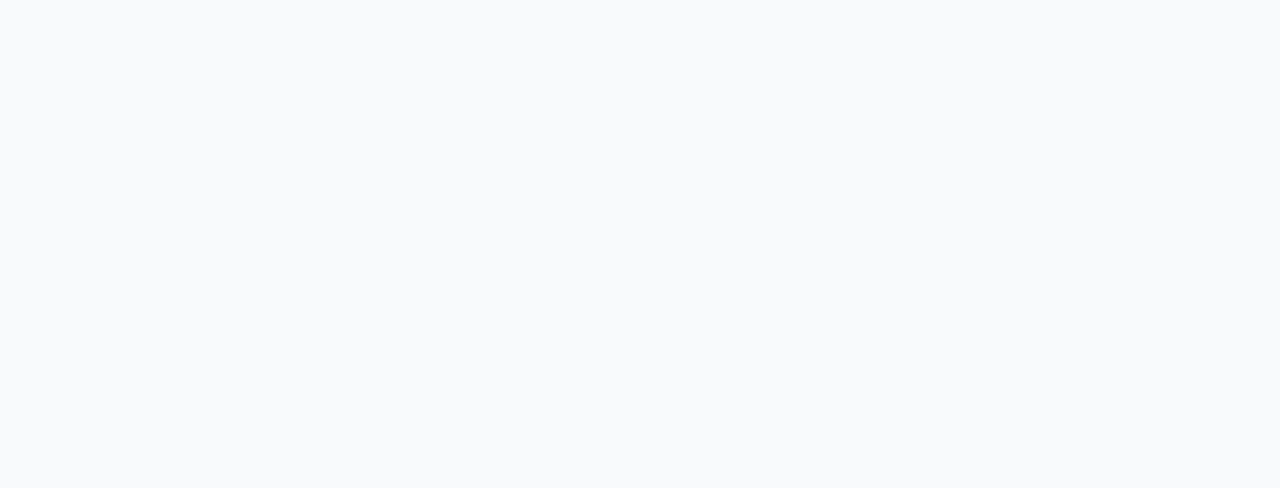
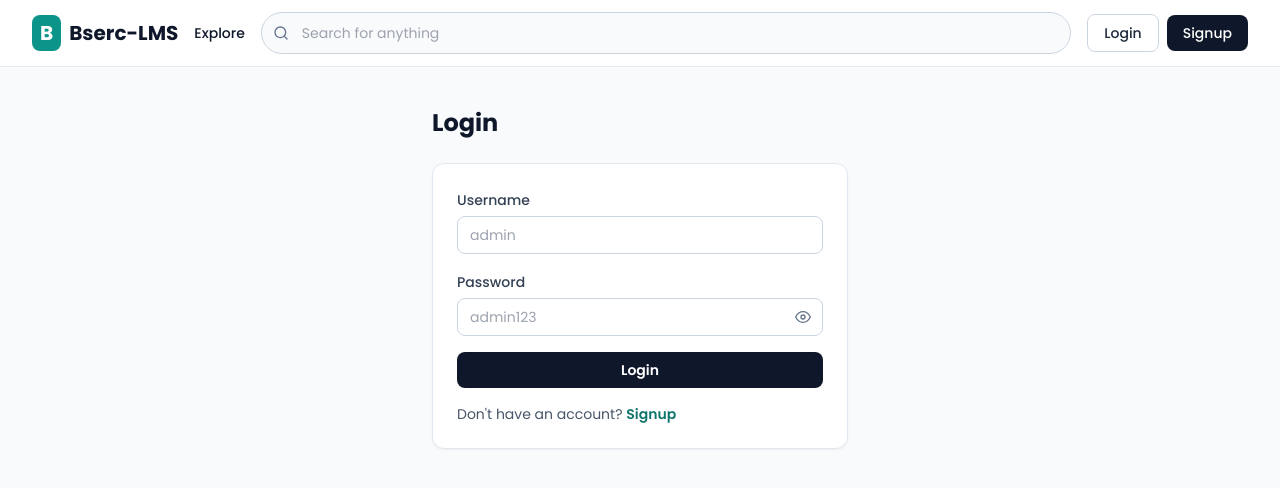
Before and after one commit to deepa11042004/bserc-frontend, a React (Vite) app: page /login in a window 1280 px wide. Before the commit this address had no page. Shown: the top 488 px of the page. Built offline with nearby package versions, Linux system fonts and the light colour scheme.

Commit message:
added auth mod

```diff
--- a/src/App.jsx
+++ b/src/App.jsx
@@ -2,6 +2,8 @@ import { Routes, Route } from "react-router-dom";
 import Home from "./pages/Home";
 import Dashboard from "./pages/Dashboard";
 import CourseDetails from "./pages/CourseDetails";
+import Login from "./pages/Login";
+import Signup from "./pages/Signup";
 
 function App() {
   return (
@@ -9,6 +11,8 @@ function App() {
       <Route path="/" element={<Home />} />
       <Route path="/dashboard" element={<Dashboard />} />
       <Route path="/course/:slug" element={<CourseDetails />} />
+      <Route path="/login" element={<Login />} />
+      <Route path="/signup" element={<Signup />} />
     </Routes>
   );
 }
--- a/src/components/AuthButtons.jsx
+++ b/src/components/AuthButtons.jsx
@@ -1,17 +1,78 @@
+import { useEffect, useRef, useState } from 'react'
 import { Link } from 'react-router-dom'
 
-const AuthButtons = () => (
+const AuthButtons = ({ user, onLogout }) => {
+  const [open, setOpen] = useState(false)
+  const menuRef = useRef(null)
+
+  useEffect(() => {
+    const handleClickOutside = (e) => {
+      if (menuRef.current && !menuRef.current.contains(e.target)) {
+        setOpen(false)
+      }
+    }
+
+    document.addEventListener('mousedown', handleClickOutside)
+    return () => document.removeEventListener('mousedown', handleClickOutside)
+  }, [])
+
+  if (user) {
+    const initials = user.username ? user.username.slice(0, 2).toUpperCase() : 'ME'
+    return (
+      <div className="flex items-center gap-3">
+        <Link
+          to="/dashboard"
+          className="rounded-lg px-4 py-2 text-sm font-medium text-slate-800 transition hover:bg-slate-100"
+        >
+          My Learning
+        </Link>
+
+        <div className="relative" ref={menuRef}>
+          <button
+            type="button"
+            onClick={() => setOpen((v) => !v)}
+            className="flex h-9 w-9 items-center justify-center rounded-full bg-slate-200 text-sm font-semibold text-slate-700 focus:outline-none"
+          >
+            {initials}
+          </button>
+
+          {open && (
+            <div className="absolute right-0 mt-2 w-40 rounded-lg border border-slate-200 bg-white shadow-lg">
+              <div className="px-3 py-2 text-xs text-slate-500">Signed in as</div>
+              <div className="px-3 pb-2 text-sm font-semibold text-slate-800">{user.username}</div>
+              <button
+                type="button"
+                onClick={() => {
+                  setOpen(false)
+                  onLogout?.()
+                }}
+                className="block w-full px-3 py-2 text-left text-sm text-slate-700 transition hover:bg-slate-100"
+              >
+                Logout
+              </button>
+            </div>
+          )}
+        </div>
+      </div>
+    )
+  }
+
+  return (
     <div className="inline-flex items-center gap-2">
       <Link
-      to="/dashboard"
+        to="/login"
         className="rounded-lg border border-slate-300 px-4 py-2 text-sm font-medium text-slate-800 transition hover:bg-slate-100"
       >
         Login
       </Link>
-    <button className="rounded-lg bg-slate-900 px-4 py-2 text-sm font-medium text-white transition hover:bg-slate-700">
+      <Link
+        to="/signup"
+        className="rounded-lg bg-slate-900 px-4 py-2 text-sm font-medium text-white transition hover:bg-slate-700"
+      >
         Signup
-    </button>
+      </Link>
     </div>
   )
+}
 
 export default AuthButtons
--- a/src/components/Navbar.jsx
+++ b/src/components/Navbar.jsx
@@ -1,16 +1,26 @@
+import { useNavigate } from 'react-router-dom'
 import Logo from './Logo'
 import ExploreMenu from './ExploreMenu'
 import SearchBar from './SearchBar'
 import AuthButtons from './AuthButtons'
+import { clearStoredUser, useAuthState } from '../hooks/useAuth'
 
 const Navbar = () => {
+  const navigate = useNavigate()
+  const { user } = useAuthState()
+
+  const handleLogout = () => {
+    clearStoredUser()
+    navigate('/')
+  }
+
   return (
     <header className="sticky top-0 z-40 border-b border-slate-200/80 bg-white/90 backdrop-blur-md">
       <div className="mx-auto flex max-w-7xl items-center gap-4 px-4 py-3 sm:px-6 lg:px-8">
         <Logo />
         <ExploreMenu />
         <SearchBar />
-        <AuthButtons />
+        <AuthButtons user={user} onLogout={handleLogout} />
       </div>
     </header>
   )
--- a/src/data/homeData.js
+++ b/src/data/homeData.js
@@ -72,7 +72,7 @@ export const courseDetailsData = {
   title: 'The AI Engineer Course 2026: Complete AI Engineer Bootcamp',
   subtitle:
     'Complete AI Engineer Training: Python, NLP, Transformers, LLMs, LangChain, Hugging Face, APIs',
-  tags: ['Bestseller', 'Role Play'],
+  tags: ['Bestseller'],
   rating: 4.6,
   ratingsCount: '17,930 ratings',
   learners: '121,550 learners',
@@ -97,7 +97,6 @@ export const courseDetailsData = {
     'Harness the power of Large Language Models',
   ],
   includes: [
-    '1 Role Play',
     '29.5 hours on-demand video',
     '107 coding exercises',
     '28 articles',
--- /dev/null
+++ b/src/hooks/useAuth.js
@@ -0,0 +1,40 @@
+import { useEffect, useState } from 'react'
+
+const AUTH_KEY = 'authUser'
+
+export const getStoredUser = () => {
+  try {
+    const raw = localStorage.getItem(AUTH_KEY)
+    return raw ? JSON.parse(raw) : null
+  } catch (err) {
+    return null
+  }
+}
+
+export const setStoredUser = (user) => {
+  localStorage.setItem(AUTH_KEY, JSON.stringify(user))
+  window.dispatchEvent(new Event('auth-changed'))
+}
+
+export const clearStoredUser = () => {
+  localStorage.removeItem(AUTH_KEY)
+  window.dispatchEvent(new Event('auth-changed'))
+}
+
+export const useAuthState = () => {
+  const [user, setUser] = useState(() => getStoredUser())
+
+  useEffect(() => {
+    const handleChange = () => setUser(getStoredUser())
+
+    window.addEventListener('storage', handleChange)
+    window.addEventListener('auth-changed', handleChange)
+
+    return () => {
+      window.removeEventListener('storage', handleChange)
+      window.removeEventListener('auth-changed', handleChange)
+    }
+  }, [])
+
+  return { user, setUser }
+}
--- /dev/null
+++ b/src/pages/Login.jsx
@@ -0,0 +1,88 @@
+import { useEffect, useState } from 'react'
+import { Link, useNavigate } from 'react-router-dom'
+import { FiEye, FiEyeOff } from 'react-icons/fi'
+import Navbar from '../components/Navbar'
+import { getStoredUser, setStoredUser } from '../hooks/useAuth'
+
+const Login = () => {
+  const navigate = useNavigate()
+  const [username, setUsername] = useState('')
+  const [password, setPassword] = useState('')
+  const [error, setError] = useState('')
+  const [showPassword, setShowPassword] = useState(false)
+
+  useEffect(() => {
+    if (getStoredUser()) {
+      navigate('/dashboard')
+    }
+  }, [navigate])
+
+  const handleSubmit = (e) => {
+    e.preventDefault()
+    if (username === 'admin' && password === 'admin123') {
+      setStoredUser({ username })
+      setError('')
+      navigate('/dashboard')
+    } else {
+      setError('Invalid username or password')
+    }
+  }
+
+  return (
+    <div className="min-h-screen bg-slate-50 text-slate-900">
+      <Navbar />
+      <div className="mx-auto flex max-w-md flex-col gap-6 px-4 py-10">
+        <h1 className="text-2xl font-bold text-slate-900">Login</h1>
+        <form onSubmit={handleSubmit} className="space-y-4 rounded-xl border border-slate-200 bg-white p-6 shadow-sm">
+          <div className="space-y-1">
+            <label className="text-sm font-medium text-slate-700">Username</label>
+            <input
+              type="text"
+              value={username}
+              onChange={(e) => setUsername(e.target.value)}
+              className="w-full rounded-lg border border-slate-300 px-3 py-2 text-sm outline-none transition focus:border-teal-500"
+              placeholder="admin"
+              required
+            />
+          </div>
+          <div className="space-y-1">
+            <label className="text-sm font-medium text-slate-700">Password</label>
+            <div className="relative">
+              <input
+                type={showPassword ? 'text' : 'password'}
+                value={password}
+                onChange={(e) => setPassword(e.target.value)}
+                className="w-full rounded-lg border border-slate-300 px-3 py-2 pr-10 text-sm outline-none transition focus:border-teal-500"
+                placeholder="admin123"
+                required
+              />
+              <button
+                type="button"
+                onClick={() => setShowPassword((v) => !v)}
+                className="absolute right-3 top-1/2 -translate-y-1/2 text-slate-500 transition hover:text-slate-700"
+                aria-label={showPassword ? 'Hide password' : 'Show password'}
+              >
+                {showPassword ? <FiEyeOff size={16} /> : <FiEye size={16} />}
+              </button>
+            </div>
+          </div>
+          {error && <p className="text-sm text-red-600">{error}</p>}
+          <button
+            type="submit"
+            className="w-full rounded-lg bg-slate-900 px-4 py-2 text-sm font-semibold text-white transition hover:bg-slate-700"
+          >
+            Login
+          </button>
+          <p className="text-sm text-slate-600">
+            Don't have an account?{' '}
+            <Link to="/signup" className="font-semibold text-teal-700 hover:underline">
+              Signup
+            </Link>
+          </p>
+        </form>
+      </div>
+    </div>
+  )
+}
+
+export default Login
--- /dev/null
+++ b/src/pages/Signup.jsx
@@ -0,0 +1,83 @@
+import { useState, useEffect } from 'react'
+import { Link, useNavigate } from 'react-router-dom'
+import Navbar from '../components/Navbar'
+import { getStoredUser } from '../hooks/useAuth'
+
+const Signup = () => {
+  const navigate = useNavigate()
+  const [username, setUsername] = useState('')
+  const [email, setEmail] = useState('')
+  const [password, setPassword] = useState('')
+  const [message, setMessage] = useState('')
+
+  useEffect(() => {
+    if (getStoredUser()) {
+      navigate('/')
+    }
+  }, [navigate])
+
+  const handleSubmit = (e) => {
+    e.preventDefault()
+    setMessage('Signup simulated. You can now login with the demo credentials.')
+    setTimeout(() => navigate('/login'), 600)
+  }
+
+  return (
+    <div className="min-h-screen bg-slate-50 text-slate-900">
+      <Navbar />
+      <div className="mx-auto flex max-w-md flex-col gap-6 px-4 py-10">
+        <h1 className="text-2xl font-bold text-slate-900">Signup</h1>
+        <form onSubmit={handleSubmit} className="space-y-4 rounded-xl border border-slate-200 bg-white p-6 shadow-sm">
+          <div className="space-y-1">
+            <label className="text-sm font-medium text-slate-700">Username</label>
+            <input
+              type="text"
+              value={username}
+              onChange={(e) => setUsername(e.target.value)}
+              className="w-full rounded-lg border border-slate-300 px-3 py-2 text-sm outline-none transition focus:border-teal-500"
+              placeholder="you@example"
+              required
+            />
+          </div>
+          <div className="space-y-1">
+            <label className="text-sm font-medium text-slate-700">Email</label>
+            <input
+              type="email"
+              value={email}
+              onChange={(e) => setEmail(e.target.value)}
+              className="w-full rounded-lg border border-slate-300 px-3 py-2 text-sm outline-none transition focus:border-teal-500"
+              placeholder="you@example.com"
+              required
+            />
+          </div>
+          <div className="space-y-1">
+            <label className="text-sm font-medium text-slate-700">Password</label>
+            <input
+              type="password"
+              value={password}
+              onChange={(e) => setPassword(e.target.value)}
+              className="w-full rounded-lg border border-slate-300 px-3 py-2 text-sm outline-none transition focus:border-teal-500"
+              placeholder="••••••••"
+              required
+            />
+          </div>
+          {message && <p className="text-sm text-teal-700">{message}</p>}
+          <button
+            type="submit"
+            className="w-full rounded-lg bg-slate-900 px-4 py-2 text-sm font-semibold text-white transition hover:bg-slate-700"
+          >
+            Signup
+          </button>
+          <p className="text-sm text-slate-600">
+            Already have an account?{' '}
+            <Link to="/login" className="font-semibold text-teal-700 hover:underline">
+              Login
+            </Link>
+          </p>
+        </form>
+      </div>
+    </div>
+  )
+}
+
+export default Signup
```
Lines whose indentation alone changed are shown as unchanged.
